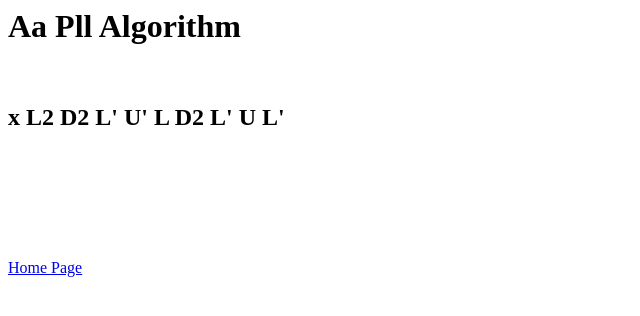
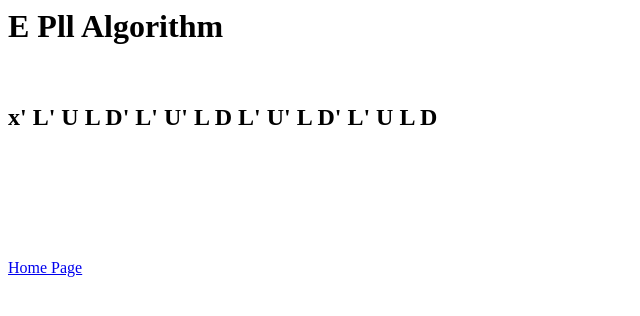
Before and after one commit to NoaSereni/Hello-World-2025, a plain HTML site: page E.html in a window 1280 px wide. Shown: the whole page, without its empty margins (0-640 px from the left). Drawn offline with Linux system fonts and the light colour scheme.

Commit message:
Update E.html

```diff
--- a/E.html
+++ b/E.html
@@ -1,11 +1,11 @@
 <html>
   <head>
-    <title>Cfop Aa</title>
+    <title>Cfop E</title>
   </head>
 
   <body>
-    <h1>Aa Pll Algorithm</h1> <br/>
-    <h2>x L2 D2 L' U' L D2 L' U L'</h2> <br/>
+    <h1>E Pll Algorithm</h1> <br/>
+    <h2>x' L' U L D' L' U' L D L' U' L D' L' U L D</h2> <br/>
     <br/>
     <br/>
     <br/>
```
